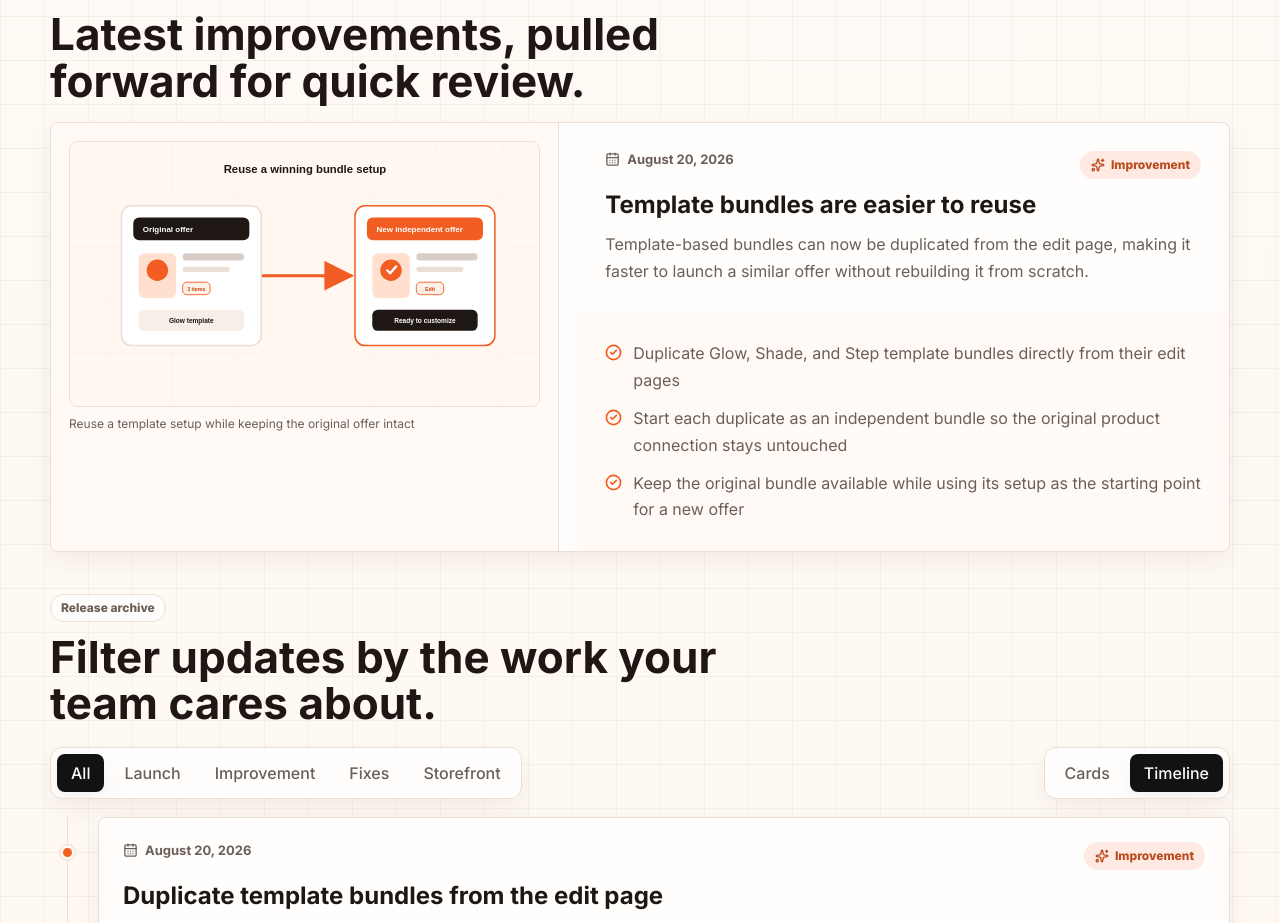
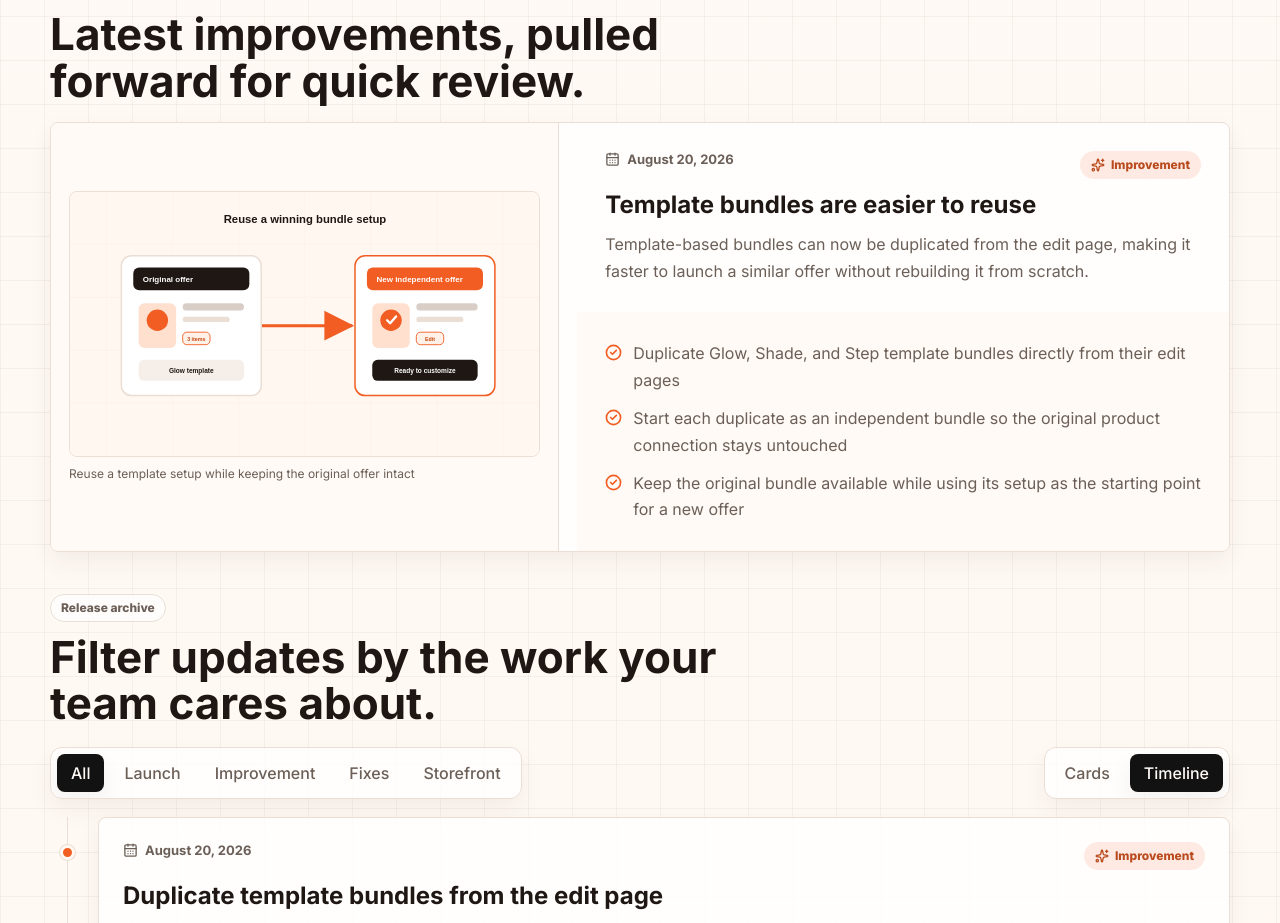
Before and after one commit to FoxSellApp/foxsell-changelog, a Next.js app: page / in a window 1280 px wide. Shown: the part 864-1787 px from the top of the page. Built offline with nearby package versions, Linux system fonts and the light colour scheme.

Commit message:
fix: center featured release image

```diff
--- a/styles/globals.css
+++ b/styles/globals.css
@@ -457,6 +457,7 @@ html[data-theme="dark"] .theme-toggle .theme-toggle-sun {
 
 .featured-media {
   display: grid;
+  align-items: center;
   min-height: 100%;
   padding: 18px;
   border-right: 1px solid var(--border);
@@ -466,7 +467,7 @@ html[data-theme="dark"] .theme-toggle .theme-toggle-sun {
 .featured-media .release-image,
 .featured-media .release-image-frame,
 .featured-media .release-image img {
-  min-height: 100%;
+  min-height: 0;
 }
 
 .featured-media .release-image {
```
